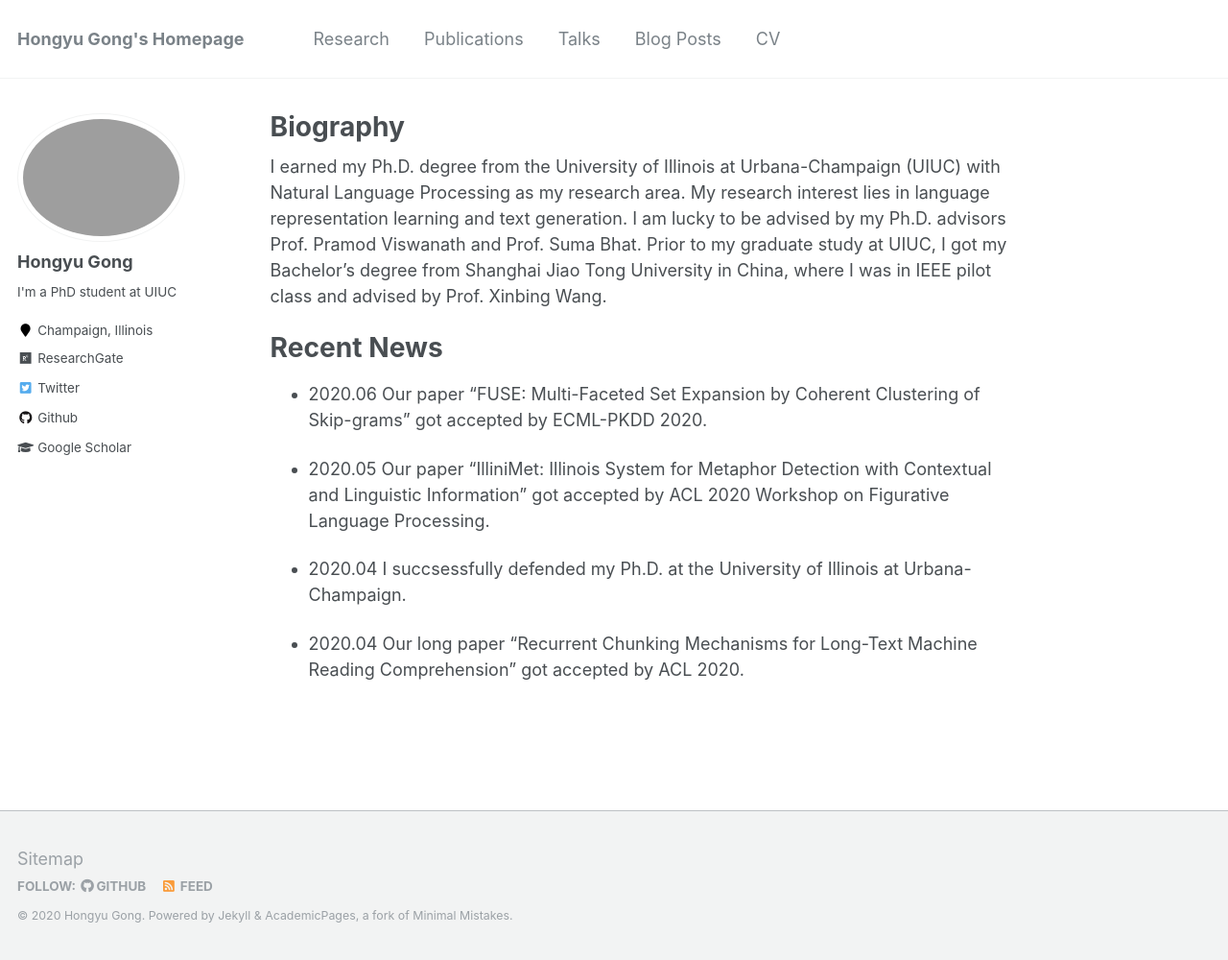
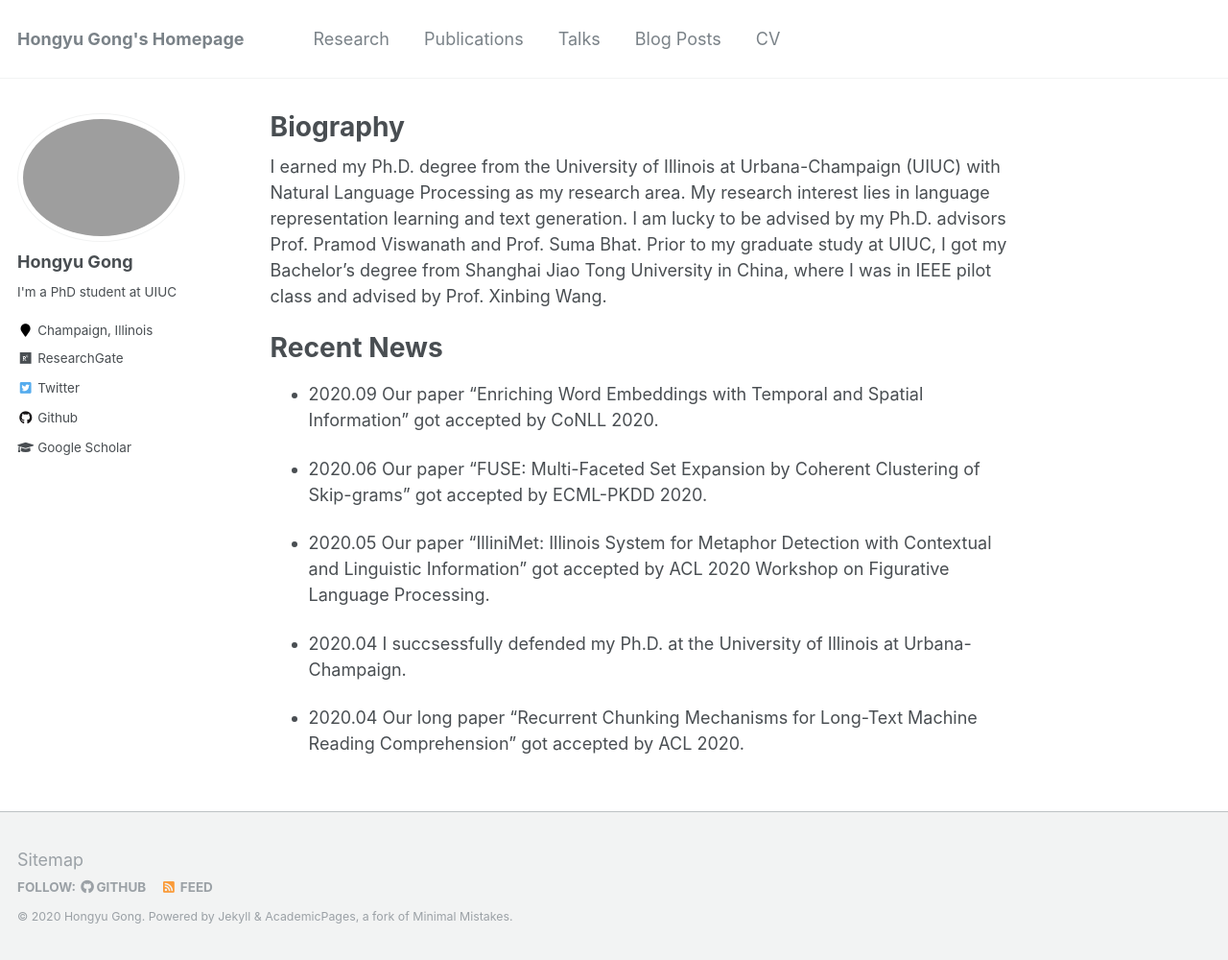
Before and after one commit to HongyuGong/HongyuGong.github.io, a Jekyll site: the page built from _pages/about.md, in a window 1280 px wide and 1000 px high. Shown: the whole window at 96% size. Built offline with Jekyll 4.4.1, drawn with Linux system fonts in a browser that asks for light colours.

Commit message:
Update about.md

```diff
--- a/_pages/about.md
+++ b/_pages/about.md
@@ -14,6 +14,8 @@ I earned my Ph.D. degree from the University of Illinois at Urbana-Champaign (UI
 Recent News
 ======
 
+* 2020.09 Our paper "Enriching Word Embeddings with Temporal and Spatial Information" got accepted by CoNLL 2020.
+
 * 2020.06 Our paper "FUSE: Multi-Faceted Set Expansion by Coherent Clustering of Skip-grams" got accepted by ECML-PKDD 2020.
 
 * 2020.05 Our paper "IlliniMet: Illinois System for Metaphor Detection with Contextual and Linguistic Information" got accepted by ACL 2020 Workshop on Figurative Language Processing.
```
